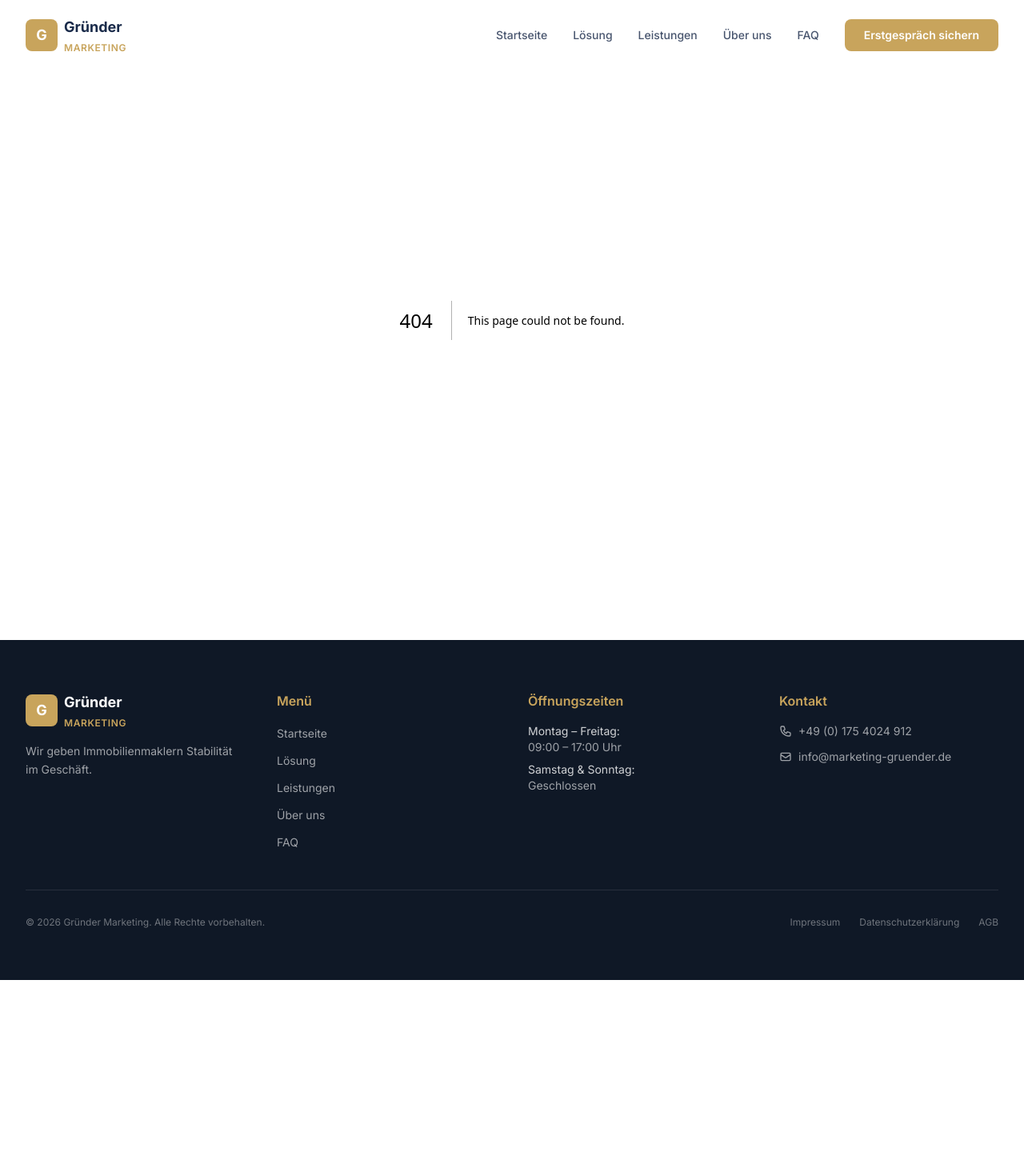
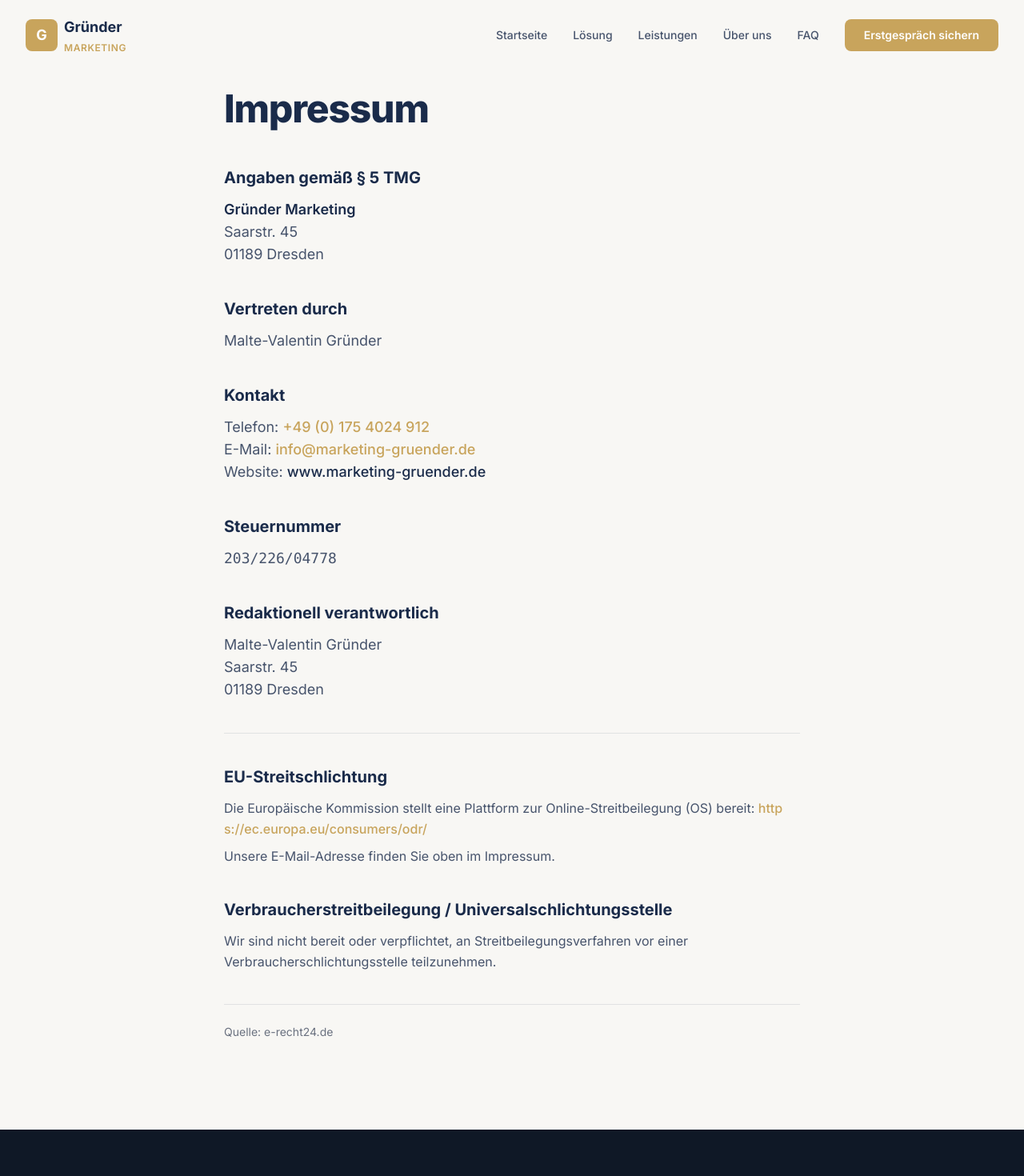
Before and after one commit to Alexis-beep-debug/Website-Gr-nder-Marketing, a Next.js app: page /impressum in a window 1280 px wide. Before the commit this address had no page. Shown: the top 1470 px of the page at 80% size. Before the commit the page ends 1225 px from the top, so only its background shows below. Built offline with nearby package versions, Linux system fonts and the light colour scheme.

Commit message:
feat: Add Impressum page with legal company information
Includes company details, contact info, tax number, EU dispute resolution,
and consumer arbitration notice as required by German law (§ 5 TMG).

https://claude.ai/code/session_01WFwWiQG8N4nsrwJk8D2D4Z

```diff
--- /dev/null
+++ b/src/app/impressum/page.tsx
@@ -0,0 +1,122 @@
+import type { Metadata } from "next";
+
+export const metadata: Metadata = {
+  title: "Impressum | Gründer Marketing",
+  description: "Impressum der Gründer Marketing Website",
+};
+
+export default function ImpressumPage() {
+  return (
+    <div className="bg-light min-h-screen">
+      <div className="max-w-3xl mx-auto px-4 sm:px-6 py-20 sm:py-28">
+        <h1 className="text-4xl sm:text-5xl font-extrabold text-primary mb-12 tracking-tight">
+          Impressum
+        </h1>
+
+        <div className="space-y-10 text-primary/80 leading-relaxed">
+          <section>
+            <h2 className="text-xl font-bold text-primary mb-3">
+              Angaben gemäß § 5 TMG
+            </h2>
+            <p className="text-lg">
+              <span className="font-semibold text-primary">Gründer Marketing</span>
+              <br />
+              Saarstr. 45
+              <br />
+              01189 Dresden
+            </p>
+          </section>
+
+          <section>
+            <h2 className="text-xl font-bold text-primary mb-3">
+              Vertreten durch
+            </h2>
+            <p className="text-lg">Malte-Valentin Gründer</p>
+          </section>
+
+          <section>
+            <h2 className="text-xl font-bold text-primary mb-3">Kontakt</h2>
+            <p className="text-lg">
+              Telefon:{" "}
+              <a
+                href="tel:+491754024912"
+                className="text-accent font-medium hover:underline"
+              >
+                +49 (0) 175 4024 912
+              </a>
+              <br />
+              E-Mail:{" "}
+              <a
+                href="mailto:info@marketing-gruender.de"
+                className="text-accent font-medium hover:underline"
+              >
+                info@marketing-gruender.de
+              </a>
+              <br />
+              Website:{" "}
+              <span className="font-medium text-primary">
+                www.marketing-gruender.de
+              </span>
+            </p>
+          </section>
+
+          <section>
+            <h2 className="text-xl font-bold text-primary mb-3">
+              Steuernummer
+            </h2>
+            <p className="text-lg font-mono">203/226/04778</p>
+          </section>
+
+          <section>
+            <h2 className="text-xl font-bold text-primary mb-3">
+              Redaktionell verantwortlich
+            </h2>
+            <p className="text-lg">
+              Malte-Valentin Gründer
+              <br />
+              Saarstr. 45
+              <br />
+              01189 Dresden
+            </p>
+          </section>
+
+          <section className="border-t border-primary/10 pt-10">
+            <h2 className="text-xl font-bold text-primary mb-3">
+              EU-Streitschlichtung
+            </h2>
+            <p>
+              Die Europäische Kommission stellt eine Plattform zur
+              Online-Streitbeilegung (OS) bereit:{" "}
+              <a
+                href="https://ec.europa.eu/consumers/odr/"
+                target="_blank"
+                rel="noopener noreferrer"
+                className="text-accent font-medium hover:underline break-all"
+              >
+                https://ec.europa.eu/consumers/odr/
+              </a>
+            </p>
+            <p className="mt-2">
+              Unsere E-Mail-Adresse finden Sie oben im Impressum.
+            </p>
+          </section>
+
+          <section>
+            <h2 className="text-xl font-bold text-primary mb-3">
+              Verbraucherstreitbeilegung / Universalschlichtungsstelle
+            </h2>
+            <p>
+              Wir sind nicht bereit oder verpflichtet, an
+              Streitbeilegungsverfahren vor einer
+              Verbraucherschlichtungsstelle teilzunehmen.
+            </p>
+          </section>
+
+          <p className="text-sm text-muted pt-6 border-t border-primary/10">
+            Quelle: e-recht24.de
+          </p>
+        </div>
+      </div>
+    </div>
+  );
+}
```
